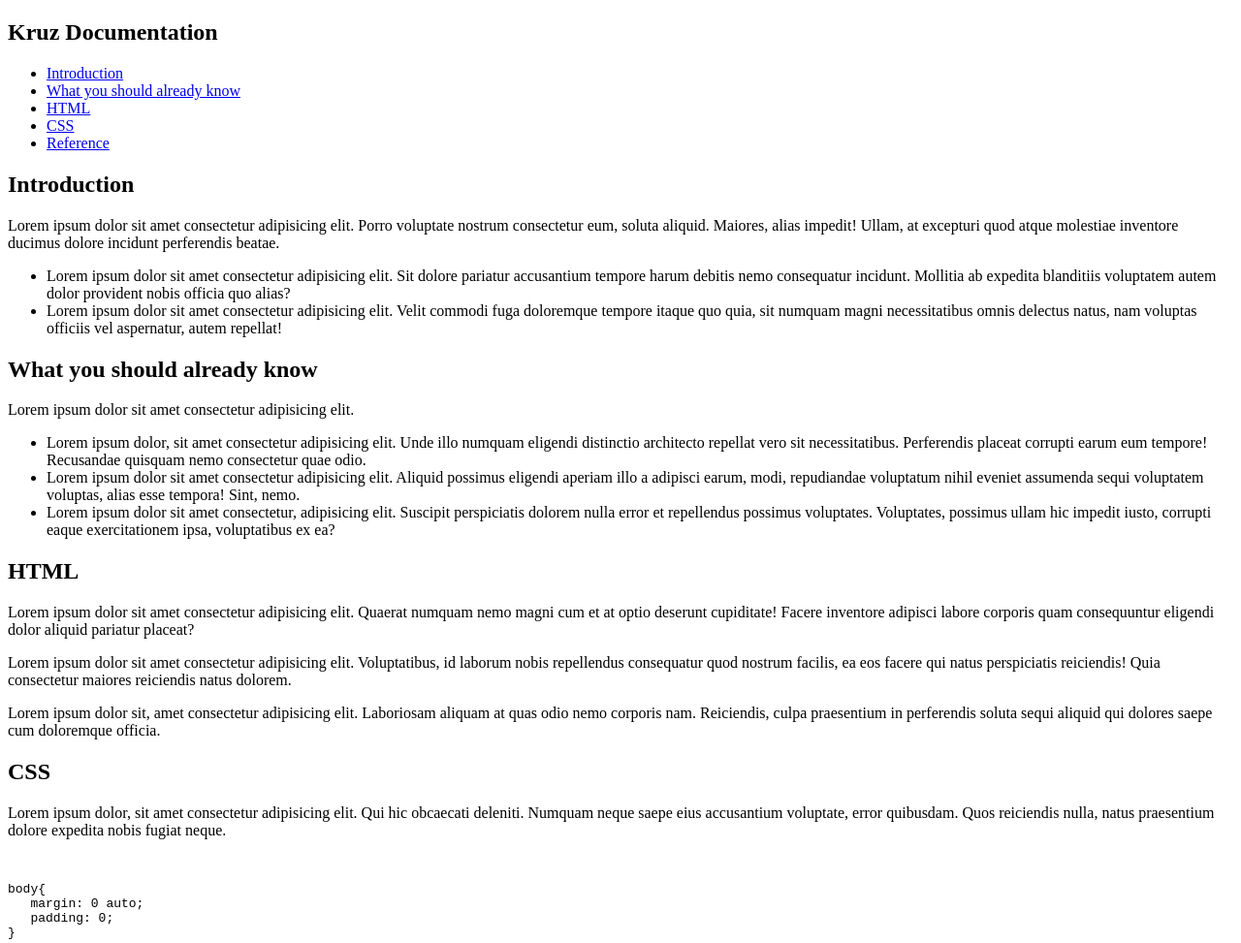
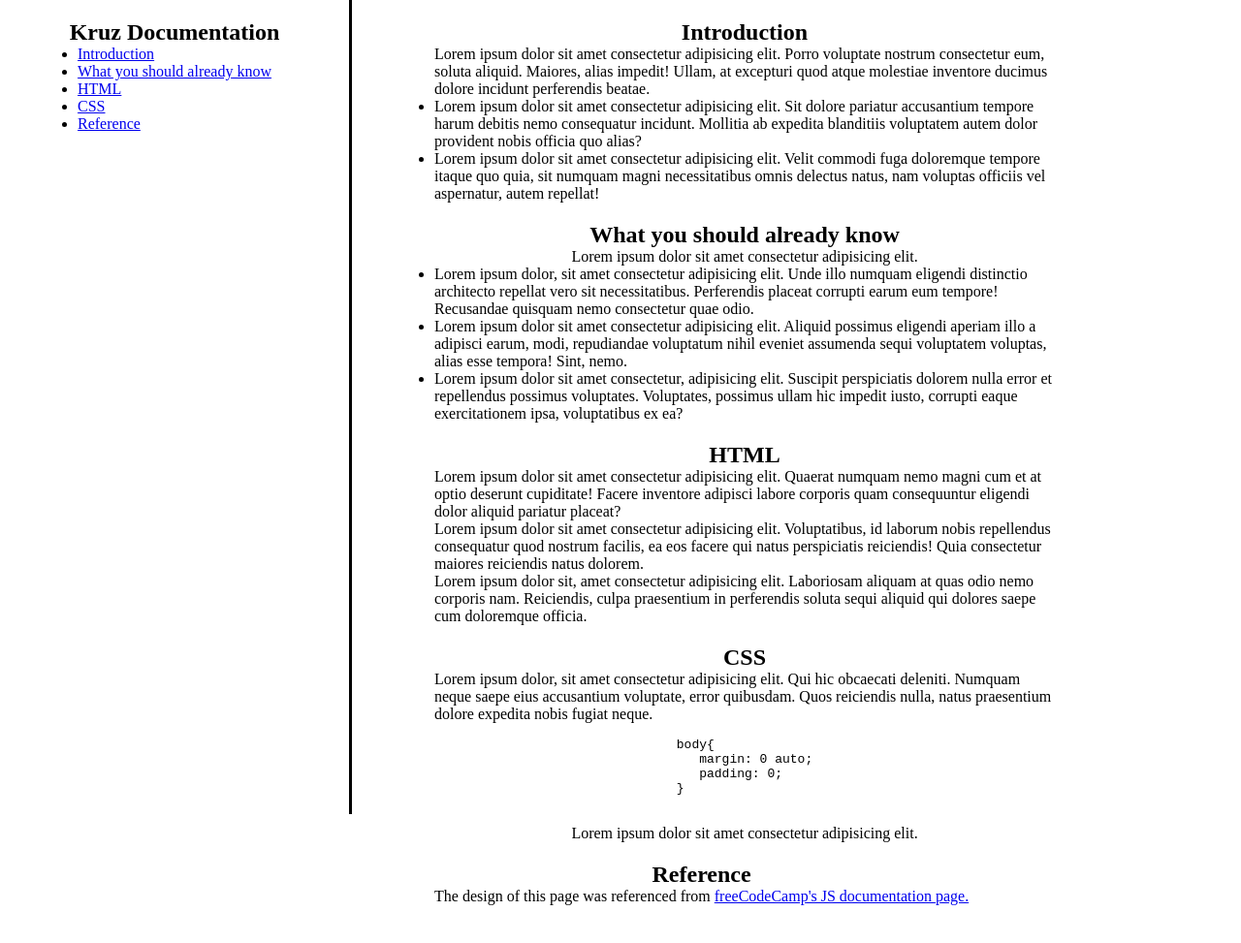
Before and after one commit to K-r-u-z/example-documentation-page, a plain HTML site: page index.html in a window 1280 px wide. Shown: the top 973 px of the page at 97% size. After the commit the page ends 934 px from the top, so only its background shows below. Drawn offline with Linux system fonts and the light colour scheme.

Commit message:
Basic CSS layout v1

```diff
--- a/index.html
+++ b/index.html
@@ -9,7 +9,6 @@
 <body>
     <!-- Navbar -->
     <main class="main-doc">
-        <div class="nav-bar">
             <nav id="navbar">
                 <header>
                     <h1>Kruz Documentation</h1>
@@ -23,8 +22,6 @@
                 </ul>
 
             </nav>
-        </div>
-
 
         <!-- Main Section -->
         <section class="main-section" id="introduction">
--- a/styles.css
+++ b/styles.css
@@ -0,0 +1,39 @@
+*{
+    margin: 0 auto;
+    padding: 0;
+}
+
+main{
+    display: flex;
+    flex-direction: column;
+    margin: auto;
+}
+
+/* Navbar */
+
+#navbar{
+    display: flex;
+    flex-direction: column;
+    padding: 20px 20px;
+    align-items: center;
+    position: absolute;
+    width: 25%;
+    max-width: 25%;
+    height: 100%;
+    border-right: 3px solid black;
+}
+
+/* Main Section */
+
+.main-section{
+    display: flex;
+    flex-direction: column;
+    height: 100%;
+    margin-left: 35%;
+    max-width: 50%;
+    position: relative;
+}
+
+.main-section header{
+    margin-top: 20px;
+}
```
